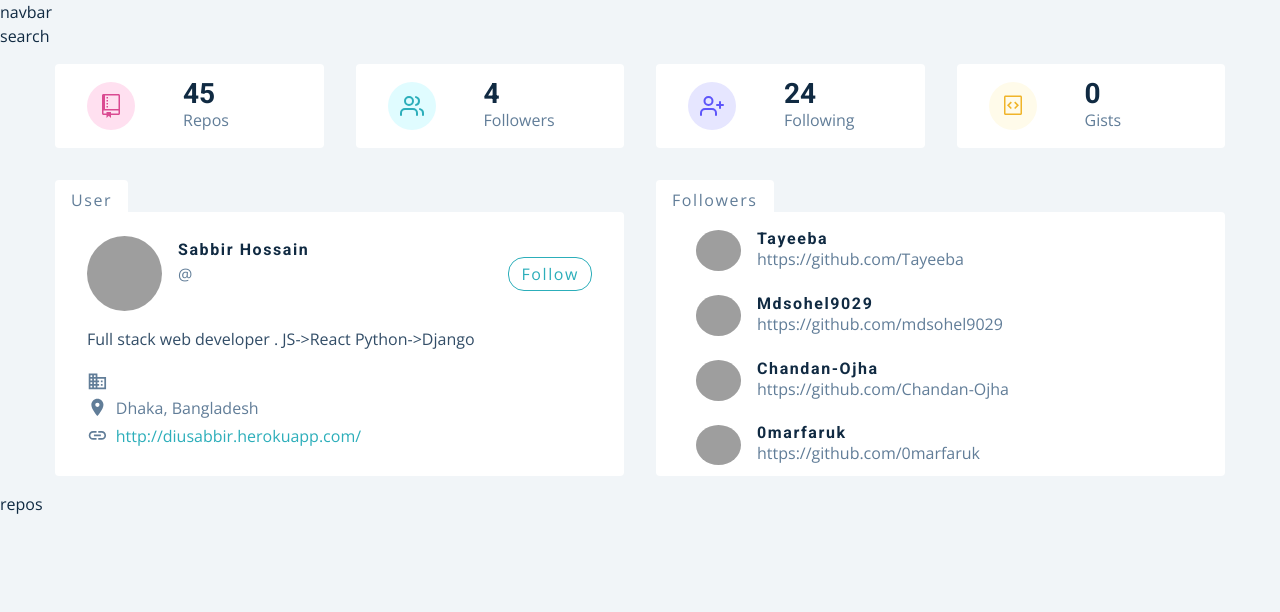
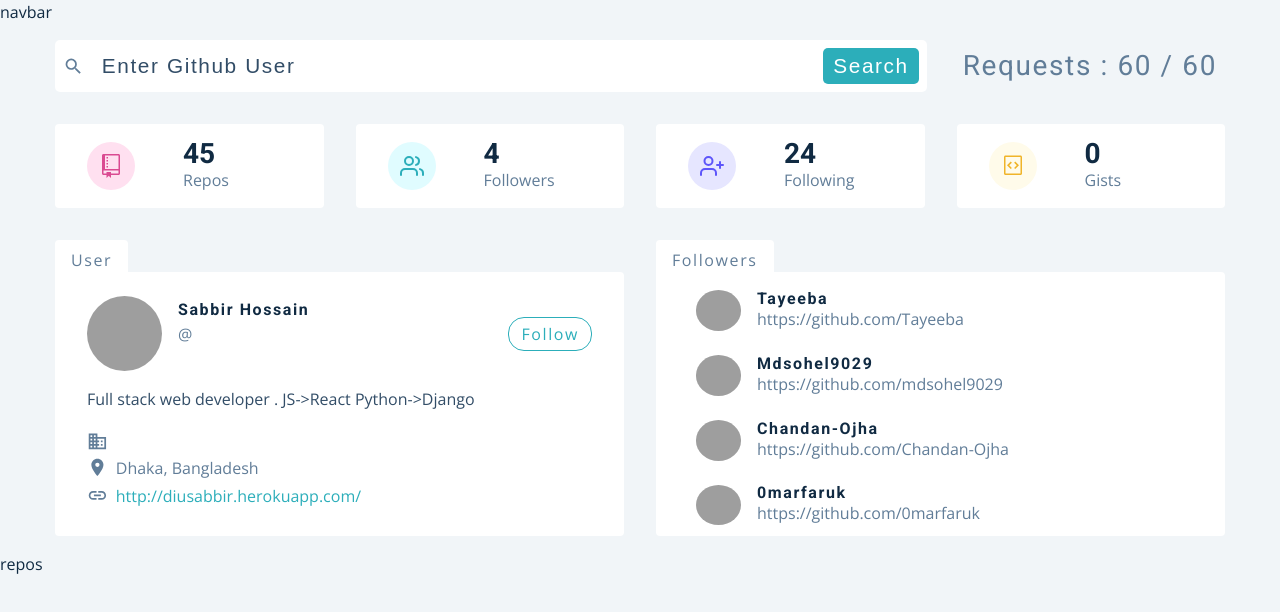
Before and after one commit to Sabbirdiu/github-user, a React (Create React App) app: page / in a window 1280 px wide. Shown: the top 612 px of the page. Built offline with nearby package versions, Linux system fonts and the light colour scheme; grey boxes are pictures that could not be loaded.

Commit message:
added search component

```diff
--- a/src/components/Search.js
+++ b/src/components/Search.js
@@ -1,7 +1,118 @@
 import React from "react";
+import styled from "styled-components";
+import { MdSearch } from "react-icons/md";
+import { GithubContext } from "../context/context";
+const Search = () => {
+  const [user, setUser] = React.useState("");
+  // get things from global context
+  const handleSubmit = (e) => {
+    e.preventDefault();
+    if (user) {
+      // more logic coming up soon
+      // searchGithubUser(user);
+      //optional
+      // setUser('');
+    }
+  };
+  return (
+    <section className="section">
+      <Wrapper className="section-center">
+        <form onSubmit={handleSubmit}>
+          <div className="form-control">
+            <MdSearch />
+            <input
+              type="text"
+              placeholder="enter github user"
+              value={user}
+              onChange={(e) => setUser(e.target.value)}
+            />
 
-const Search = () => {
-  return <div>search</div>;
+            <button type="submit">search</button>
+          </div>
+        </form>
+        <h3>requests : 60 / 60</h3>
+      </Wrapper>
+    </section>
+  );
 };
-
+const Wrapper = styled.div`
+  position: relative;
+  display: grid;
+  gap: 1rem 1.75rem;
+  @media (min-width: 768px) {
+    grid-template-columns: 1fr max-content;
+    align-items: center;
+    h3 {
+      padding: 0 0.5rem;
+    }
+  }
+  .form-control {
+    background: var(--clr-white);
+    display: grid;
+    align-items: center;
+    grid-template-columns: auto 1fr auto;
+    column-gap: 0.5rem;
+    border-radius: 5px;
+    padding: 0.5rem;
+    input {
+      border-color: transparent;
+      outline-color: var(--clr-grey-10);
+      letter-spacing: var(--spacing);
+      color: var(--clr-grey-3);
+      padding: 0.25rem 0.5rem;
+    }
+    input::placeholder {
+      color: var(--clr-grey-3);
+      text-transform: capitalize;
+      letter-spacing: var(--spacing);
+    }
+    button {
+      border-radius: 5px;
+      border-color: transparent;
+      padding: 0.25rem 0.5rem;
+      text-transform: capitalize;
+      letter-spacing: var(--spacing);
+      background: var(--clr-primary-5);
+      color: var(--clr-white);
+      transition: var(--transition);
+      cursor: pointer;
+      &:hover {
+        background: var(--clr-primary-8);
+        color: var(--clr-primary-1);
+      }
+    }
+    svg {
+      color: var(--clr-grey-5);
+    }
+    input,
+    button,
+    svg {
+      font-size: 1.3rem;
+    }
+    @media (max-width: 800px) {
+      button,
+      input,
+      svg {
+        font-size: 0.85rem;
+      }
+    }
+  }
+  h3 {
+    margin-bottom: 0;
+    color: var(--clr-grey-5);
+    font-weight: 400;
+  }
+`;
+const ErrorWrapper = styled.article`
+  position: absolute;
+  width: 90vw;
+  top: 0;
+  left: 0;
+  transform: translateY(-100%);
+  text-transform: capitalize;
+  p {
+    color: red;
+    letter-spacing: var(--spacing);
+  }
+`;
 export default Search;
```
